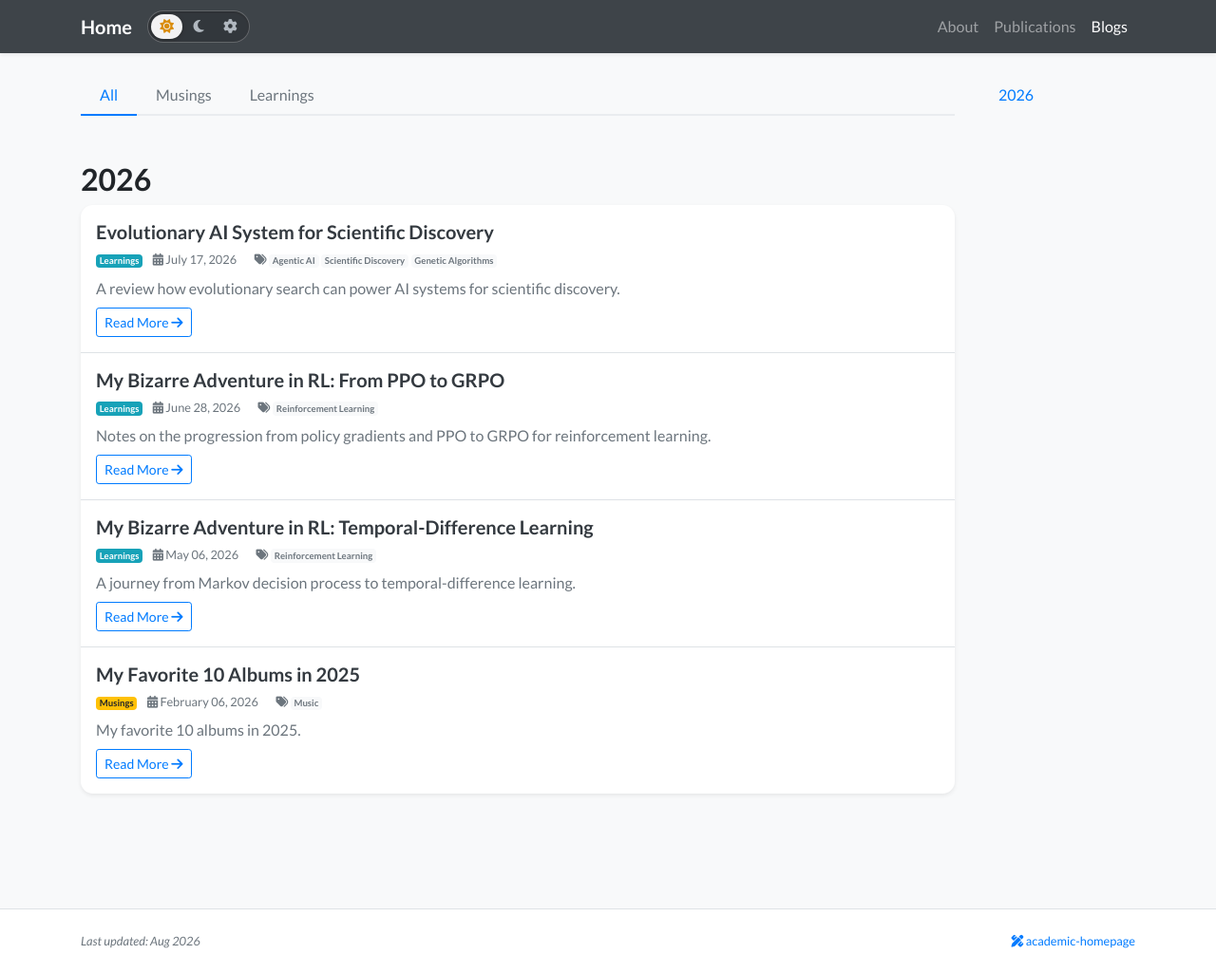
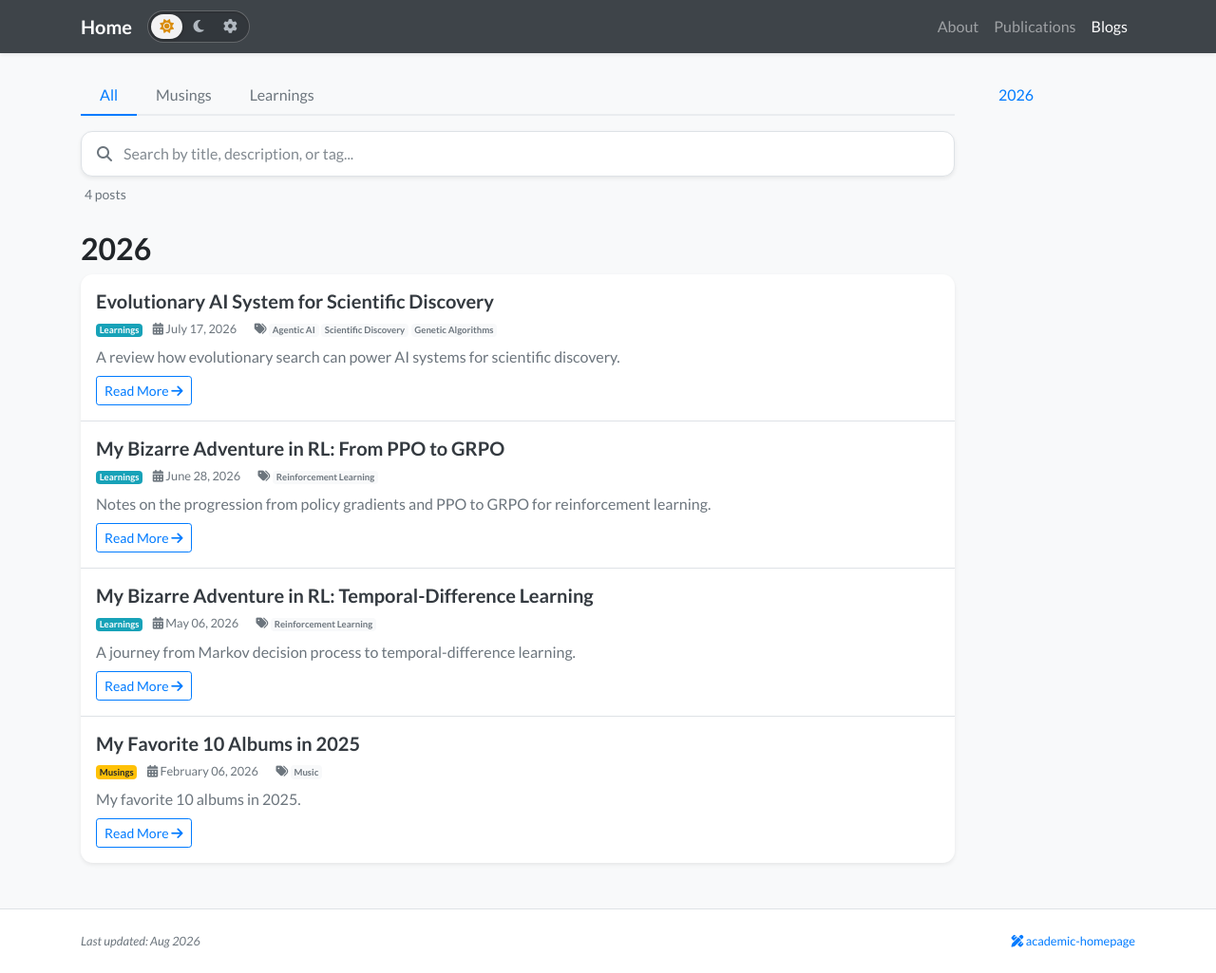
Before and after one commit to WilliamWuuu/WilliamWuuu.github.io, a Jekyll site: the page built from blogs.html, in a window 1280 px wide and 1025 px high. Shown: the whole window at 95% size. Built offline with Jekyll 4.4.1, drawn with Linux system fonts in a browser that asks for light colours; nearby versions of some CDN libraries; some web fonts are replaced; a style sheet for code colours, icons or effects is not loaded.

Commit message:
feat: add search bar in blog navigation page

```diff
--- a/_includes/pages/blogs.html
+++ b/_includes/pages/blogs.html
@@ -6,6 +6,33 @@
             <button class="blog-category-tab active" data-category="all">{{ t.blogs.all }}</button>
             <button class="blog-category-tab" data-category="original">{{ t.blogs.musings }}</button>
             <button class="blog-category-tab" data-category="notes">{{ t.blogs.learnings }}</button>
+        </div>
+
+        <div class="blog-search">
+            <label class="sr-only" for="blog-search-input">{{ t.blogs.search_label }}</label>
+            <div class="blog-search-field">
+                <i class="fas fa-search blog-search-icon" aria-hidden="true"></i>
+                <input class="blog-search-input"
+                       id="blog-search-input"
+                       type="search"
+                       placeholder="{{ t.blogs.search_placeholder }}"
+                       autocomplete="off"
+                       spellcheck="false">
+                <button class="blog-search-clear"
+                        id="blog-search-clear"
+                        type="button"
+                        aria-label="{{ t.blogs.clear_search }}"
+                        title="{{ t.blogs.clear_search }}"
+                        hidden>
+                    <i class="fas fa-times" aria-hidden="true"></i>
+                </button>
+            </div>
+            <p class="blog-search-status mb-0"
+               id="blog-search-status"
+               role="status"
+               aria-live="polite"
+               data-count-one="{{ t.blogs.result_count_one | escape }}"
+               data-count-many="{{ t.blogs.result_count_many | escape }}"></p>
         </div>
 
         {% assign localized_blogs = site.blogs | where: "lang", lang %}
@@ -20,6 +47,12 @@
             </div>
         </div>
         {% endfor %}
+
+        <div class="blog-empty-state" id="blog-empty-state" hidden>
+            <i class="fas fa-search" aria-hidden="true"></i>
+            <h2>{{ t.blogs.no_results }}</h2>
+            <p>{{ t.blogs.no_results_hint }}</p>
+        </div>
     </div>
 
     <div class="col-2 d-none d-lg-block">
--- a/_includes/widgets/blog_card.html
+++ b/_includes/widgets/blog_card.html
@@ -8,8 +8,24 @@
     {% if item.title_zh %}{% assign display_title = item.title_zh %}{% endif %}
     {% if item.description_zh %}{% assign display_description = item.description_zh %}{% endif %}
 {% endif %}
+{% assign display_summary = display_description %}
+{% unless display_summary %}
+    {% if item.excerpt %}
+        {% assign display_summary = item.excerpt %}
+    {% else %}
+        {% assign display_summary = item.content %}
+    {% endif %}
+{% endunless %}
+{% capture search_text %}
+    {{ display_title }}
+    {{ display_summary }}
+    {{ item.tags | join: " " }}
+    {% if item.category == 'original' %}{{ t.blogs.musings }}{% elsif item.category == 'notes' %}{{ t.blogs.learnings }}{% endif %}
+{% endcapture %}
 
-<div class="border-bottom border-gray p-3 {% if hide_bottom_border %}border-0{% endif %}" data-category="{{ item.category }}">
+<div class="blog-card border-bottom border-gray p-3 {% if hide_bottom_border %}border-0{% endif %}"
+     data-category="{{ item.category }}"
+     data-search-text="{{ search_text | strip_html | normalize_whitespace | downcase | escape }}">
     <div class="row">
         <div class="col-12">
             <h5 class="mb-2">
@@ -30,13 +46,7 @@
                 {% endif %}
             </div>
             <div class="text-muted">
-                {% if display_description %}
-                    {{ display_description | strip_html | truncate: 200 }}
-                {% elsif item.excerpt %}
-                    {{ item.excerpt | strip_html | truncate: 200 }}
-                {% else %}
-                    {{ item.content | strip_html | truncate: 200 }}
-                {% endif %}
+                {{ display_summary | strip_html | truncate: 200 }}
             </div>
             <div class="mt-2">
                 <a href="{{ item.url | relative_url }}" class="btn btn-outline-primary btn-sm">
--- a/assets/css/global.css
+++ b/assets/css/global.css
@@ -1082,7 +1082,7 @@ html[lang="zh-CN"] body {
 .blog-category-tabs {
     display: flex;
     gap: 0;
-    margin-bottom: 1.5rem;
+    margin-bottom: 1rem;
     border-bottom: 2px solid var(--border-light);
 }
 
@@ -1116,6 +1116,125 @@ html[lang="zh-CN"] body {
     display: block;
 }
 
+/* ===== Blog Search ===== */
+.blog-search {
+    margin-bottom: 0.25rem;
+}
+
+.blog-search-field {
+    position: relative;
+    display: flex;
+    align-items: center;
+    min-height: 3rem;
+    background-color: var(--bg-card);
+    border: 1px solid var(--border-color);
+    border-radius: 0.75rem;
+    box-shadow: var(--shadow-sm);
+    transition: border-color 0.2s ease, box-shadow 0.2s ease;
+}
+
+.blog-search-field:focus-within {
+    border-color: var(--link-color);
+    box-shadow: 0 0 0 0.2rem rgba(0, 123, 255, 0.16);
+}
+
+[data-theme="dark"] .blog-search-field:focus-within {
+    box-shadow: 0 0 0 0.2rem rgba(88, 166, 255, 0.18);
+}
+
+.blog-search-icon {
+    position: absolute;
+    left: 1rem;
+    color: var(--text-muted);
+    pointer-events: none;
+}
+
+.blog-search-input {
+    width: 100%;
+    min-width: 0;
+    padding: 0.7rem 3rem 0.7rem 2.75rem;
+    color: var(--text-primary);
+    background: transparent;
+    border: 0;
+    border-radius: inherit;
+    outline: 0;
+}
+
+.blog-search-input::placeholder {
+    color: var(--text-muted);
+    opacity: 0.85;
+}
+
+.blog-search-input::-webkit-search-cancel-button {
+    -webkit-appearance: none;
+    appearance: none;
+}
+
+.blog-search-clear {
+    position: absolute;
+    right: 0.65rem;
+    display: inline-flex;
+    align-items: center;
+    justify-content: center;
+    width: 2rem;
+    height: 2rem;
+    padding: 0;
+    color: var(--text-muted);
+    background: transparent;
+    border: 0;
+    border-radius: 50%;
+    cursor: pointer;
+    transition: color 0.2s ease, background-color 0.2s ease;
+}
+
+.blog-search-clear:hover,
+.blog-search-clear:focus {
+    color: var(--text-primary);
+    background-color: var(--border-light);
+    outline: 0;
+}
+
+.blog-search-clear:focus-visible {
+    box-shadow: 0 0 0 0.2rem rgba(0, 123, 255, 0.2);
+}
+
+.blog-search-clear[hidden],
+.blog-empty-state[hidden] {
+    display: none;
+}
+
+.blog-search-status {
+    min-height: 1.35rem;
+    padding: 0.45rem 0.25rem 0;
+    color: var(--text-muted);
+    font-size: 0.875rem;
+}
+
+.blog-empty-state {
+    margin-top: 1.5rem;
+    padding: 2.75rem 1.5rem;
+    color: var(--text-muted);
+    text-align: center;
+    background-color: var(--bg-card);
+    border: 1px dashed var(--border-color);
+    border-radius: 0.75rem;
+}
+
+.blog-empty-state > i {
+    margin-bottom: 0.9rem;
+    font-size: 1.75rem;
+}
+
+.blog-empty-state h2 {
+    margin-bottom: 0.4rem;
+    color: var(--text-primary);
+    font-size: 1.15rem;
+}
+
+.blog-empty-state p {
+    margin-bottom: 0;
+}
+
 .blog-tag-link {
     color: var(--text-muted);
     text-decoration: none;
--- /dev/null
+++ b/assets/js/blog-filter.js
@@ -0,0 +1,115 @@
+(function () {
+    'use strict';
+
+    function initializeBlogFilter() {
+        var tabs = Array.prototype.slice.call(document.querySelectorAll('.blog-category-tab'));
+        var cards = Array.prototype.slice.call(document.querySelectorAll('.blog-card[data-category]'));
+        var yearGroups = Array.prototype.slice.call(document.querySelectorAll('.blog-year-group'));
+        var yearLinks = Array.prototype.slice.call(document.querySelectorAll('.blog-year-link'));
+        var searchInput = document.getElementById('blog-search-input');
+        var clearButton = document.getElementById('blog-search-clear');
+        var status = document.getElementById('blog-search-status');
+        var emptyState = document.getElementById('blog-empty-state');
+        var activeCategory = 'all';
+        var query = '';
+
+        if (!searchInput || !clearButton || !status || !emptyState) return;
+
+        function normalize(value) {
+            var normalized = String(value || '');
+            if (typeof normalized.normalize === 'function') {
+                normalized = normalized.normalize('NFKC');
+            }
+            return normalized.toLocaleLowerCase().trim().replace(/\s+/g, ' ');
+        }
+
+        function getSearchTerms(value) {
+            var normalized = normalize(value);
+            return normalized ? normalized.split(' ') : [];
+        }
+
+        function updateYearGroup(group) {
+            var groupCards = Array.prototype.slice.call(group.querySelectorAll('.blog-card'));
+            var visibleCards = groupCards.filter(function (card) { return !card.hidden; });
+
+            group.hidden = visibleCards.length === 0;
+            groupCards.forEach(function (card) { card.classList.remove('border-0'); });
+            if (visibleCards.length > 0) {
+                visibleCards[visibleCards.length - 1].classList.add('border-0');
+            }
+        }
+
+        function updateStatus(visibleCount) {
+            var template = visibleCount === 1
+                ? status.getAttribute('data-count-one')
+                : status.getAttribute('data-count-many');
+            status.textContent = template.replace('%s', visibleCount);
+        }
+
+        function applyFilters() {
+            var searchTerms = getSearchTerms(query);
+            var visibleCount = 0;
+
+            cards.forEach(function (card) {
+                var categoryMatches = activeCategory === 'all' || card.getAttribute('data-category') === activeCategory;
+                var searchableText = normalize(card.getAttribute('data-search-text'));
+                var searchMatches = searchTerms.every(function (term) {
+                    return searchableText.indexOf(term) !== -1;
+                });
+                var isVisible = categoryMatches && searchMatches;
+
+                card.hidden = !isVisible;
+                if (isVisible) visibleCount += 1;
+            });
+
+            yearGroups.forEach(updateYearGroup);
+            yearLinks.forEach(function (link) {
+                var year = link.getAttribute('data-year');
+                var group = document.querySelector('.blog-year-group[data-year="' + year + '"]');
+                link.hidden = !group || group.hidden;
+            });
+
+            clearButton.hidden = query.length === 0;
+            emptyState.hidden = visibleCount !== 0;
+            updateStatus(visibleCount);
+        }
+
+        tabs.forEach(function (tab) {
+            tab.addEventListener('click', function () {
+                activeCategory = tab.getAttribute('data-category');
+                tabs.forEach(function (candidate) {
+                    candidate.classList.toggle('active', candidate === tab);
+                });
+                applyFilters();
+            });
+        });
+
+        searchInput.addEventListener('input', function () {
+            query = searchInput.value;
+            applyFilters();
+        });
+
+        searchInput.addEventListener('keydown', function (event) {
+            if (event.key === 'Escape' && query) {
+                searchInput.value = '';
+                query = '';
+                applyFilters();
+            }
+        });
+
+        clearButton.addEventListener('click', function () {
+            searchInput.value = '';
+            query = '';
+            applyFilters();
+            searchInput.focus();
+        });
+
+        applyFilters();
+    }
+
+    if (document.readyState === 'loading') {
+        document.addEventListener('DOMContentLoaded', initializeBlogFilter);
+    } else {
+        initializeBlogFilter();
+    }
+}());
```
Also changed, not shown: other parts of _includes/pages/blogs.html (+1 -33 lines), _data/i18n.yml (+14 -0 lines).
